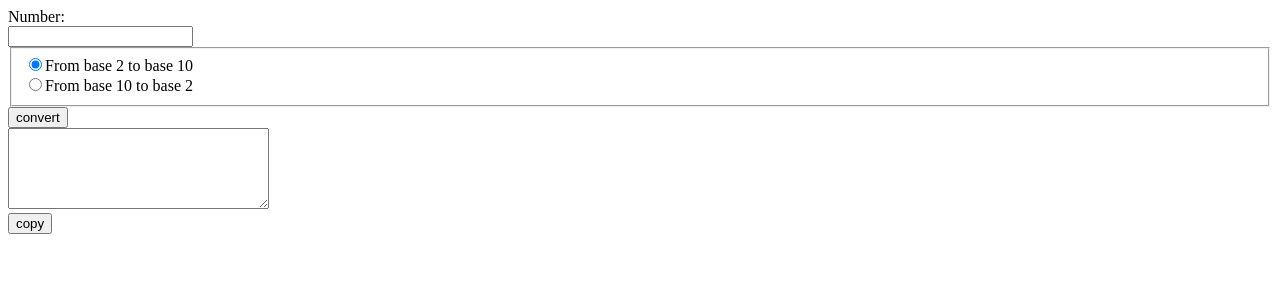
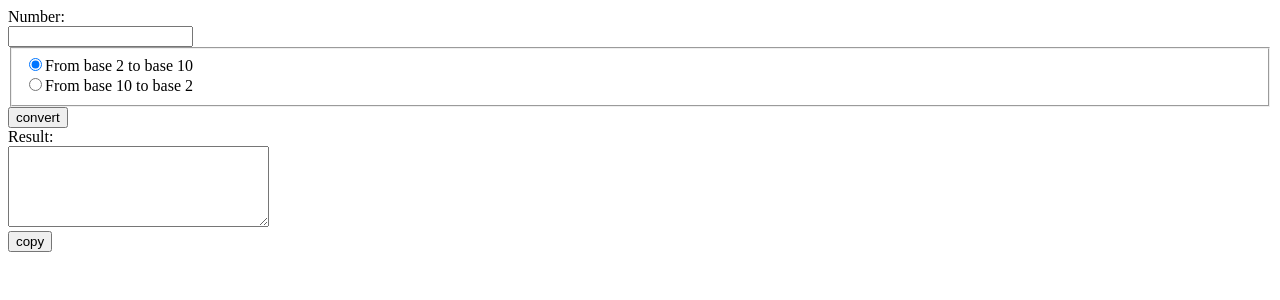
Before and after one commit to younessbennaj/base-converter.js, a React app: page / in a window 1280 px wide. Shown: the top 300 px of the page. Built offline with nearby package versions, Linux system fonts and the light colour scheme.

Commit message:
add a test case when we submit a conversion to retrieve a result inside the textarea

```diff
--- a/src/components/ConverterResult.js
+++ b/src/components/ConverterResult.js
@@ -3,7 +3,8 @@ import React from 'react';
 const ConverterResult = ({ handleTextareaChange, handleCopy, result }) => {
     return (
         <>
-            <textarea onChange={handleTextareaChange} name="result" id="" cols="30" rows="5" value={result}></textarea><br />
+            <label htmlFor="result">Result:</label><br />
+            <textarea onChange={handleTextareaChange} name="result" id="result" cols="30" rows="5" value={result}></textarea><br />
             <button onClick={handleCopy}>copy</button>
         </>
     );
```
Also changed, not shown: 1 other file (tests, documents, lock files or other folders).
